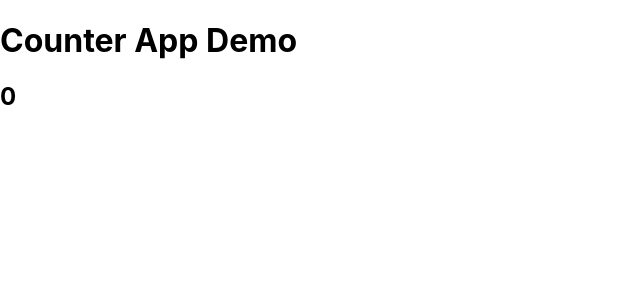
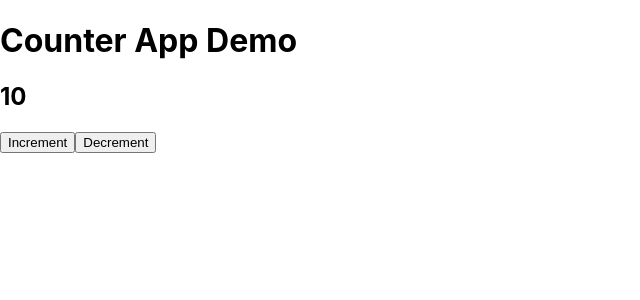
Before and after one commit to AnawaratneMANA/reactjs-redux-state-management-2022, a React (Create React App) app: page / in a window 1280 px wide. Shown: the top 300 px of the page, without its empty margins (0-640 px from the left). Built offline with nearby package versions, Linux system fonts and the light colour scheme.

Commit message:
COMMIT: Redux increment, decrement methods.

```diff
--- a/src/App.js
+++ b/src/App.js
@@ -4,10 +4,22 @@ import './App.css';
 
 function App() {
   const counter = useSelector((state) => state.counter);
+
+  // Increment function - Increase Redux values.
+  const increment = () => {
+      console.log("Increment")
+  };
+  // Decrement function - Decrease Redux values.
+  const decrement = () => {
+
+  };
+
   return (
     <div>
       <h1>Counter App Demo</h1>
       <h2>{counter}</h2>
+      <button onClick={increment}>Increment</button>
+      <button onClick={decrement}>Decrement</button>
     </div>
   );
 }
--- a/src/store/index.js
+++ b/src/store/index.js
@@ -1,7 +1,7 @@
 // Method is not deprectated.
 import {createStore} from 'redux'
 
-const reducerFn = (state={counter:0}, action) => {
+const reducerFn = (state={counter:10}, action) => {
     return state;
 }
 // This is not the reccomended approach for creating store.
```
